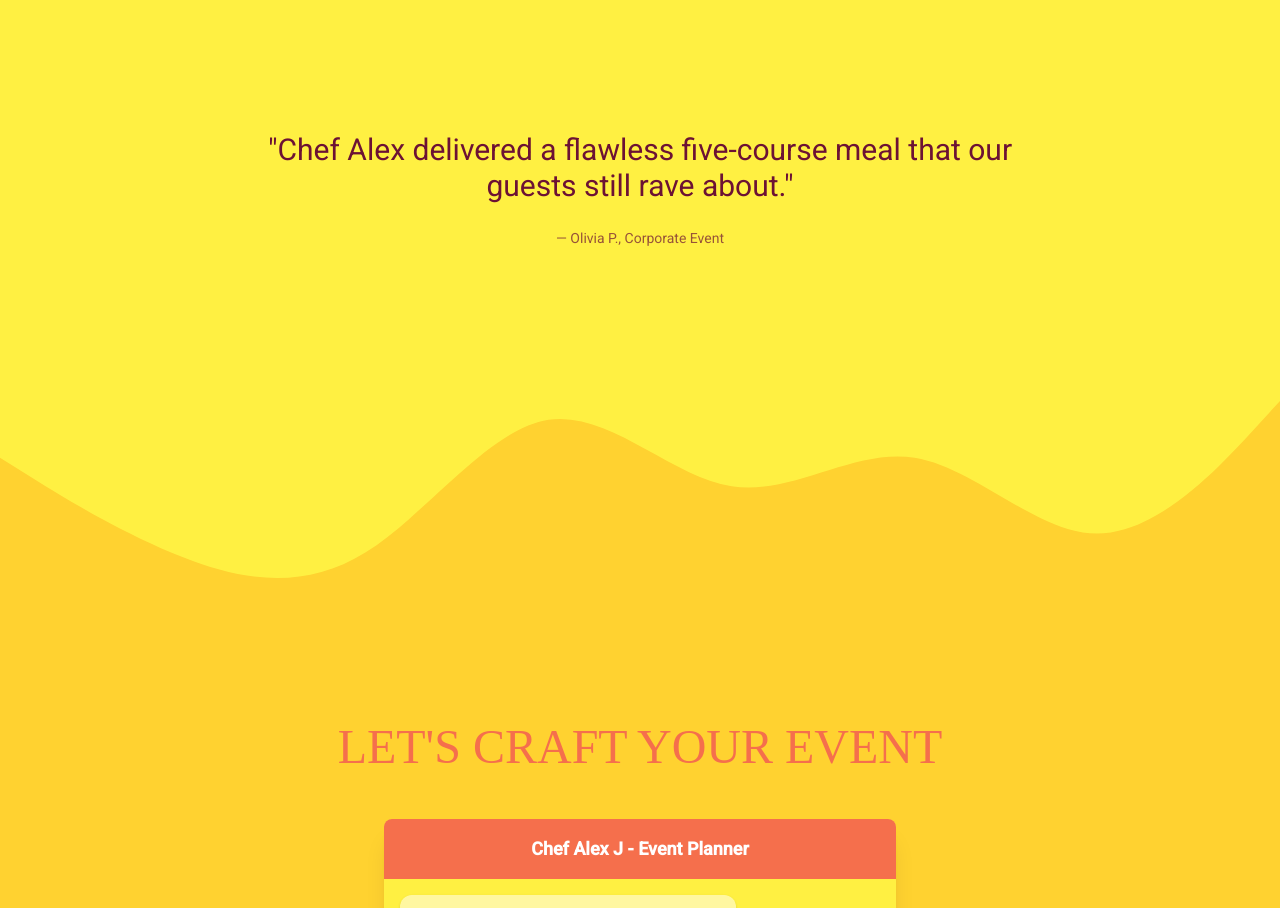
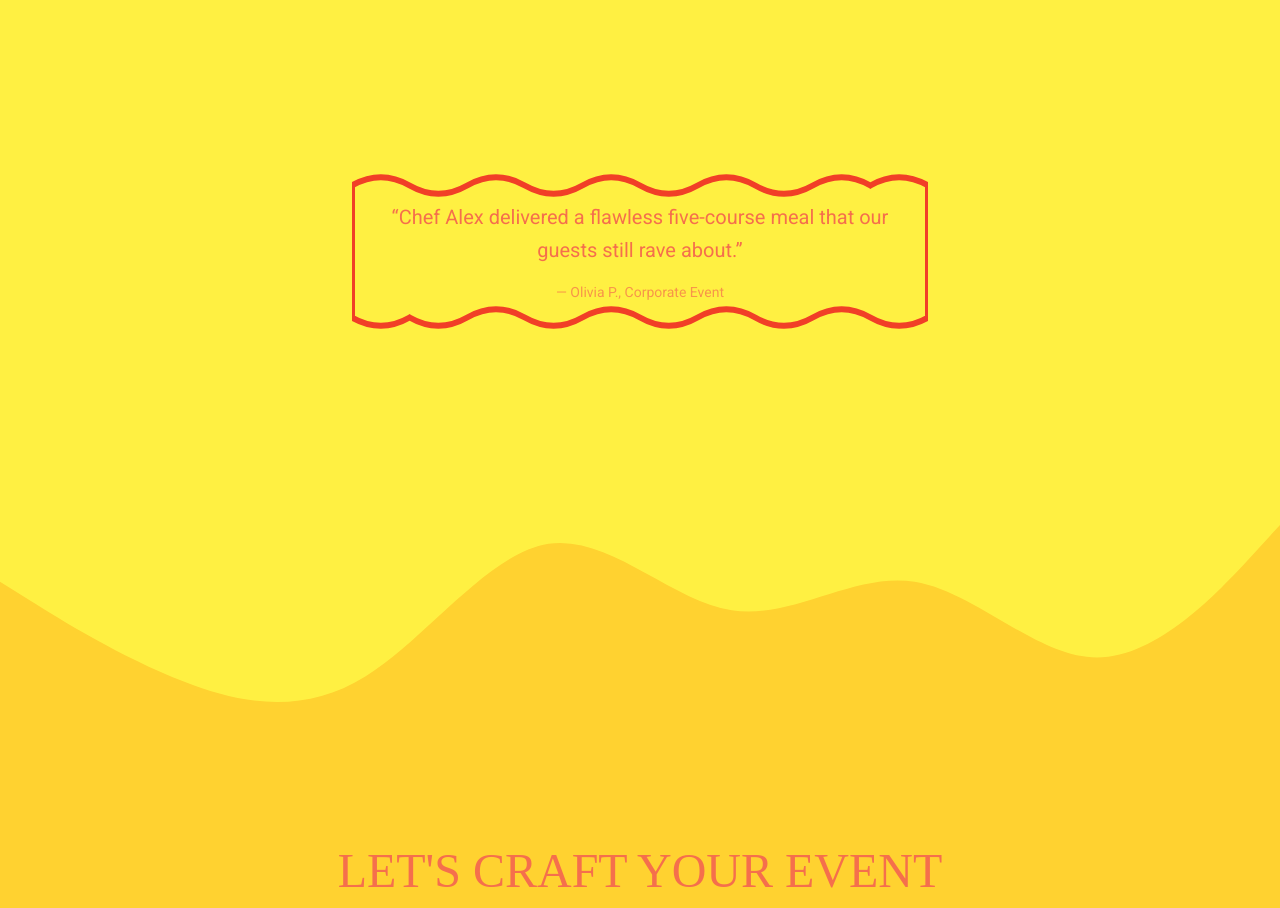
Before and after one commit to TrashBandicoot369/oui-chef, a Next.js app: page / in a window 1280 px wide. Shown: the part 3800-4708 px from the top of the page. Built offline with nearby package versions, Linux system fonts and the light colour scheme; a web font is replaced by a local one.

Commit message:
Add testimonial carousel

```diff
--- /dev/null
+++ b/app/components/TestimonialCarousel.tsx
@@ -0,0 +1,66 @@
+"use client";
+
+import { useEffect, useState } from "react";
+import { AnimatePresence, motion } from "framer-motion";
+
+const testimonials = [
+  {
+    quote:
+      "Chef Alex delivered a flawless five-course meal that our guests still rave about.",
+    author: "Olivia P., Corporate Event",
+  },
+  {
+    quote:
+      "The flavours were unbelievable and the service was top-notch. Truly memorable!",
+    author: "Marcus T., Wedding Reception",
+  },
+  {
+    quote:
+      "Our festival attendees couldn’t get enough of the creative dishes Alex served.",
+    author: "Sasha L., Summer Festival",
+  },
+];
+
+export default function TestimonialCarousel() {
+  const [index, setIndex] = useState(0);
+
+  useEffect(() => {
+    const id = setInterval(() => {
+      setIndex((i) => (i + 1) % testimonials.length);
+    }, 7000);
+    return () => clearInterval(id);
+  }, []);
+
+  const t = testimonials[index];
+
+  return (
+    <div className="relative mx-auto max-w-xl flex items-center justify-center h-60">
+      <AnimatePresence mode="wait">
+        <motion.div
+          key={index}
+          initial={{ opacity: 0, x: 50 }}
+          animate={{ opacity: 1, x: 0 }}
+          exit={{ opacity: 0, x: -50 }}
+          transition={{ duration: 0.5 }}
+          className="relative bg-primary2 p-8 text-accent2 w-full"
+        >
+          <p className="text-xl leading-relaxed mb-4">“{t.quote}”</p>
+          <footer className="text-sm opacity-70">— {t.author}</footer>
+          <svg
+            className="absolute inset-0 w-full h-full pointer-events-none"
+            viewBox="0 0 400 200"
+            preserveAspectRatio="none"
+          >
+            <path
+              d="M0,20 Q20,0 40,20 T80,20 T120,20 T160,20 T200,20 T240,20 T280,20 T320,20 T360,20 Q380,0 400,20 L400,180 Q380,200 360,180 T320,180 T280,180 T240,180 T200,180 T160,180 T120,180 T80,180 T40,180 Q20,200 0,180Z"
+              fill="none"
+              stroke="var(--color-stroke)"
+              strokeWidth="6"
+              vectorEffect="non-scaling-stroke"
+            />
+          </svg>
+        </motion.div>
+      </AnimatePresence>
+    </div>
+  );
+}
--- a/app/page.tsx
+++ b/app/page.tsx
@@ -5,7 +5,7 @@ import ColorManager from './components/ColorManager'
 import QuoteChat from './components/QuoteChat'
 import { motion, useScroll, useTransform } from 'framer-motion'
 import { useState, useEffect } from 'react'
-import TextMarquee from './components/TextMarquee';
+import TestimonialCarousel from './components/TestimonialCarousel';
 
 
 
@@ -326,15 +326,7 @@ function HomeContent() {
 
       {/* testimonials */}
       <section id="testimonials" className="relative bg-primary2 text-center py-24 px-4">
-        <img
-          src="https://images.unsplash.com/photo-1504674900247-0877df9cc836?auto=format&fit=crop&w=1600&q=60"
-          className="absolute inset-0 w-full h-full object-cover opacity-0"
-          alt="Food background"
-        />
-        <blockquote className="relative z-10 max-w-3xl mx-auto text-2xl sm:text-3xl font-light leading-relaxed">
-          &quot;Chef Alex delivered a flawless five-course meal that our guests still rave about.&quot;
-          <footer className="mt-6 text-sm opacity-70">— Olivia P., Corporate Event</footer>
-        </blockquote>
+        <TestimonialCarousel />
       </section>
 
       <svg
```
